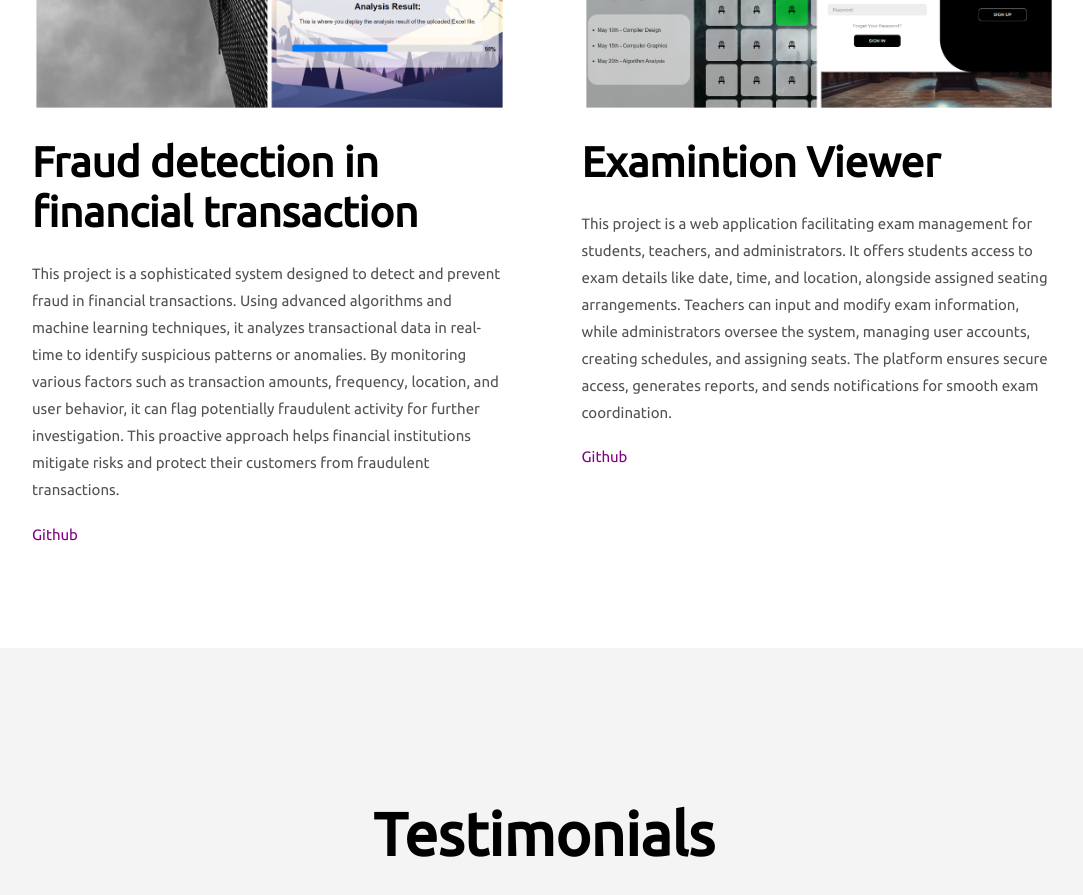
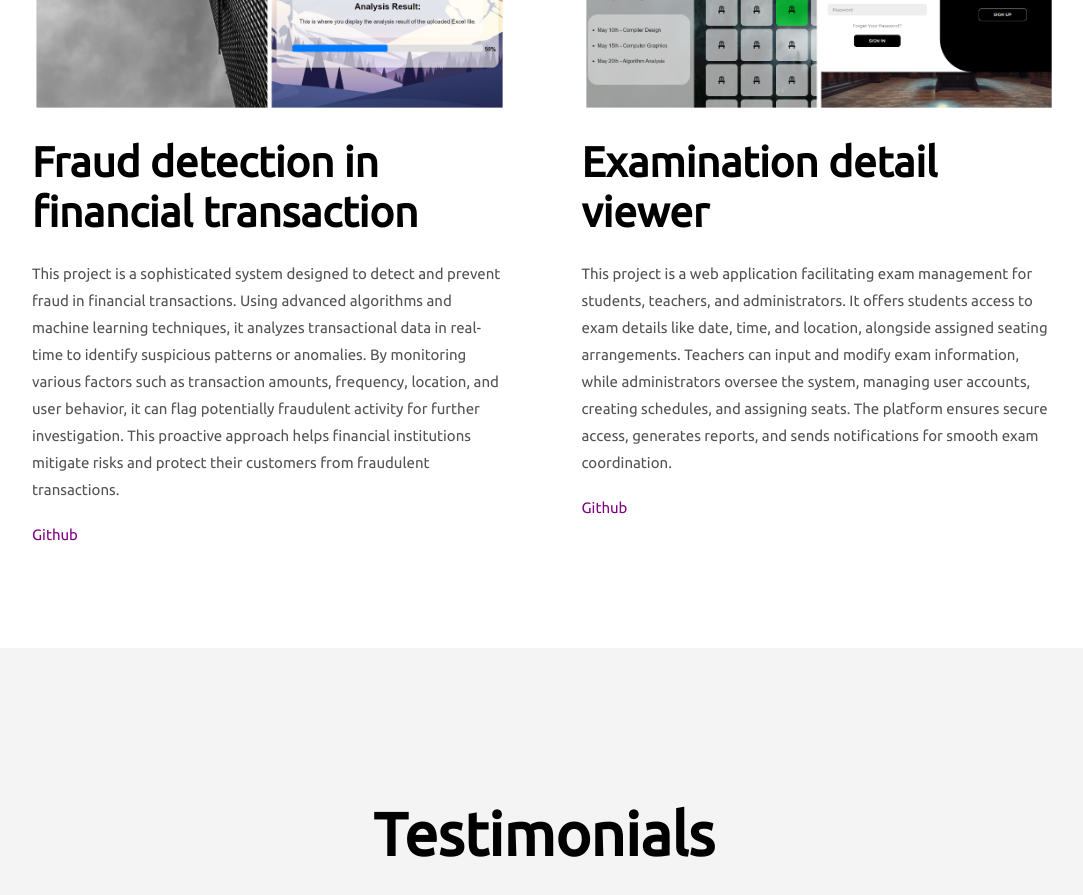
Before and after one commit to avinbennyk/avinbennyk.github.io, a plain HTML site: page index.html in a window 1280 px wide. Shown: the part 3980-4875 px from the top of the page, without its empty margins (96-1179 px from the left). Drawn offline with nearby package versions, Linux system fonts and the light colour scheme.

Commit message:
# Changes to be committed:     #	modified:   index.html     #

```diff
--- a/index.html
+++ b/index.html
@@ -263,7 +263,7 @@
                     <div class="thumbnail">
                         <img src="/photos/proj.png">
                     </div>
-                    <h2>Examintion Viewer</h2>
+                    <h2>Examination detail viewer</h2>
                     <p> This project is a web application facilitating exam management for students, teachers, and administrators. It offers students access to exam details like date, time, and location, alongside assigned seating arrangements. Teachers can input and modify exam information, while administrators oversee the system, managing user accounts, creating schedules, and assigning seats. The platform ensures secure access, generates reports, and sends notifications for smooth exam coordination.</p>
                     <div class="action">
                         <a href="https://github.com/JithinJimmy2003/exam-seating-arrangement" target="blank">Github</a>
```
